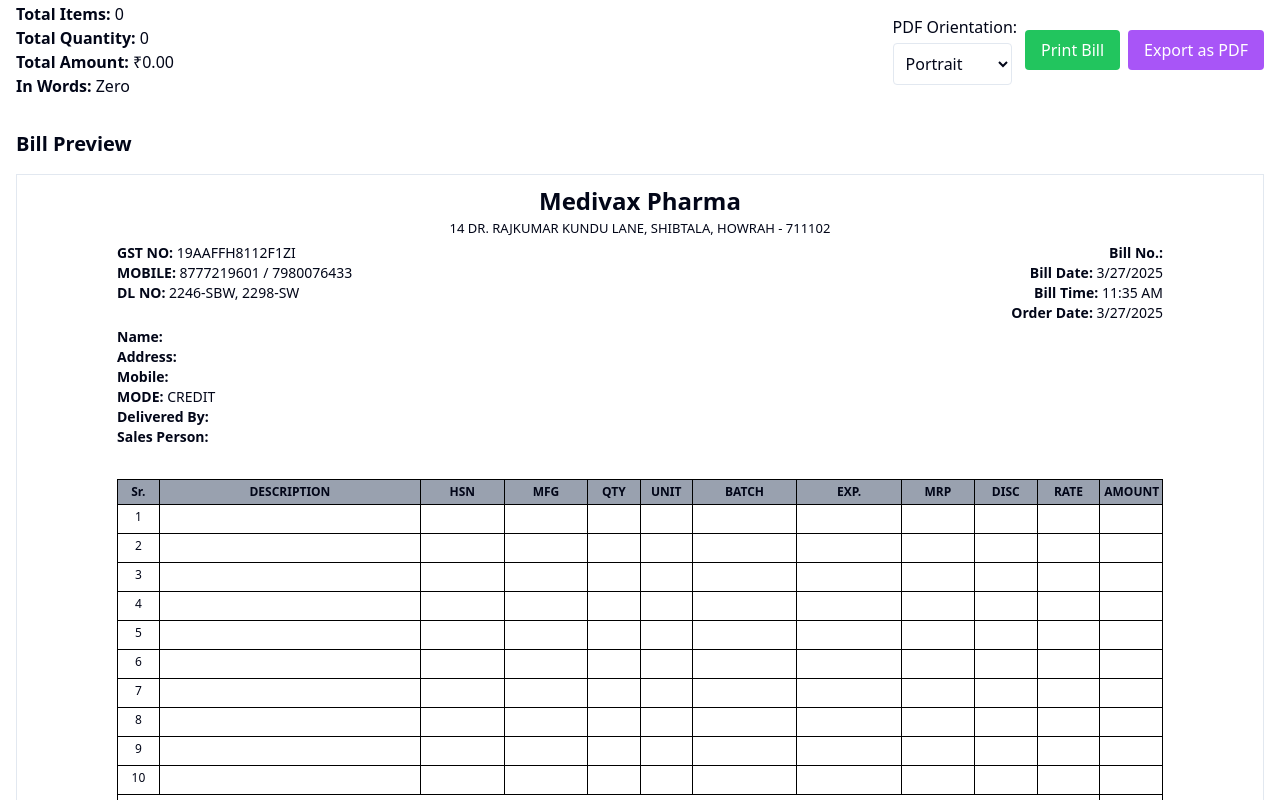
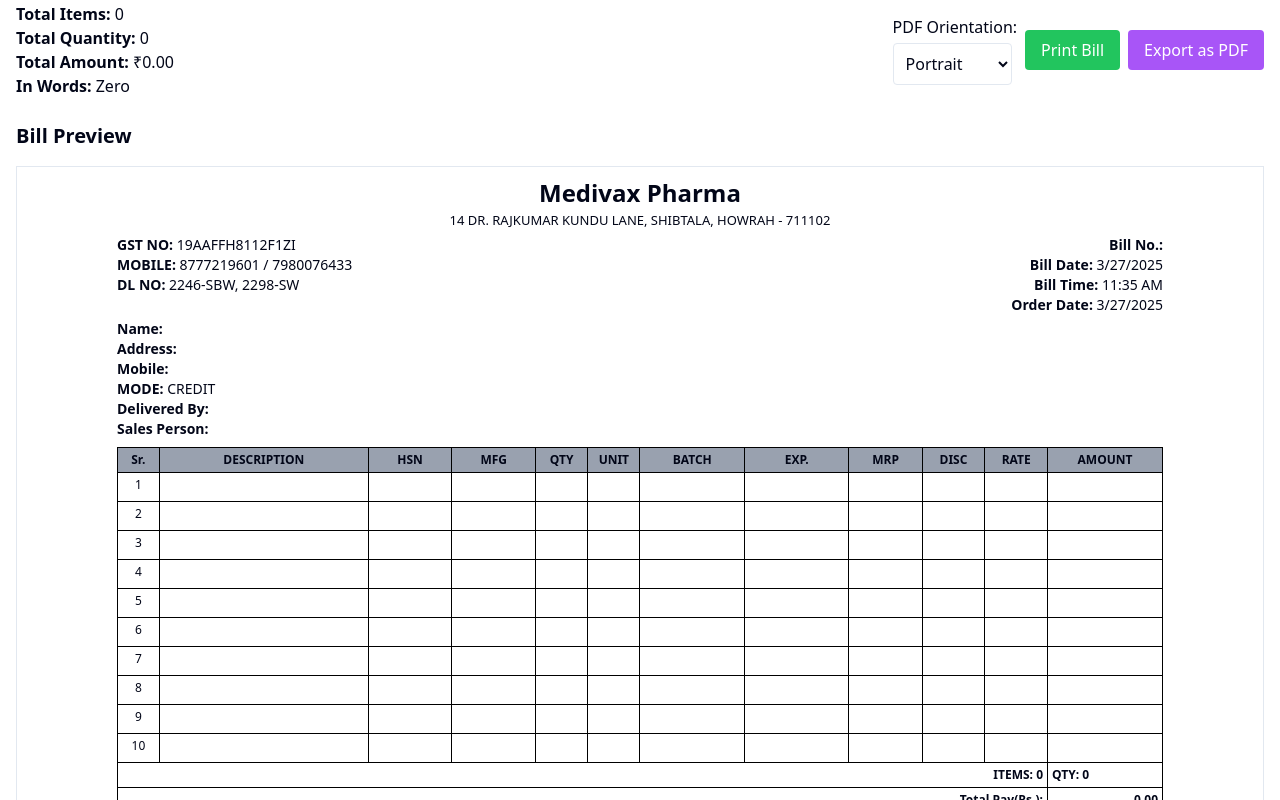
Before and after one commit to SwapnilSkr/medivax-bill-generator, a Next.js app: page /generate in a window 1280 px wide. Shown: the part 1160-1960 px from the top of the page. Built offline with nearby package versions, Linux system fonts and the light colour scheme.

Commit message:
added width

```diff
--- a/app/generate/page.tsx
+++ b/app/generate/page.tsx
@@ -710,7 +710,7 @@
         </div>
       </div>
 
-      <div className="mt-8">
+      <div className="mt-2">
         <h2 className="text-xl font-bold mb-4">Bill Preview</h2>
         <div className="border px-[100px] py-2" ref={componentRef}>
           <div className="mb-2">
@@ -773,11 +773,11 @@
             </div>
           </div>
 
-          <table className="w-full table-fixed border-collapse text-sm mt-8">
+          <table className="w-full table-fixed border-collapse text-sm">
             <thead>
               <tr className="bg-gray-400">
                 <th className="border border-black p-1 text-xs w-[4%] align-top">Sr.</th>
-                <th className="border border-black p-1 text-xs w-[25%] align-top">DESCRIPTION</th>
+                <th className="border border-black p-1 text-xs w-[20%] align-top">DESCRIPTION</th>
                 <th className="border border-black p-1 text-xs w-[8%] align-top">HSN</th>
                 <th className="border border-black p-1 text-xs w-[8%] align-top">MFG</th>
                 <th className="border border-black p-1 text-xs w-[5%] align-top">QTY</th>
@@ -787,7 +787,7 @@
                 <th className="border border-black p-1 text-xs w-[7%] align-top">MRP</th>
                 <th className="border border-black p-1 text-xs w-[6%] align-top">DISC</th>
                 <th className="border border-black p-1 text-xs w-[6%] align-top">RATE</th>
-                <th className="border border-black p-1 text-xs w-[6%] align-top">AMOUNT</th>
+                <th className="border border-black p-1 text-xs w-[11%] align-top">AMOUNT</th>
               </tr>
             </thead>
             <tbody>
```
